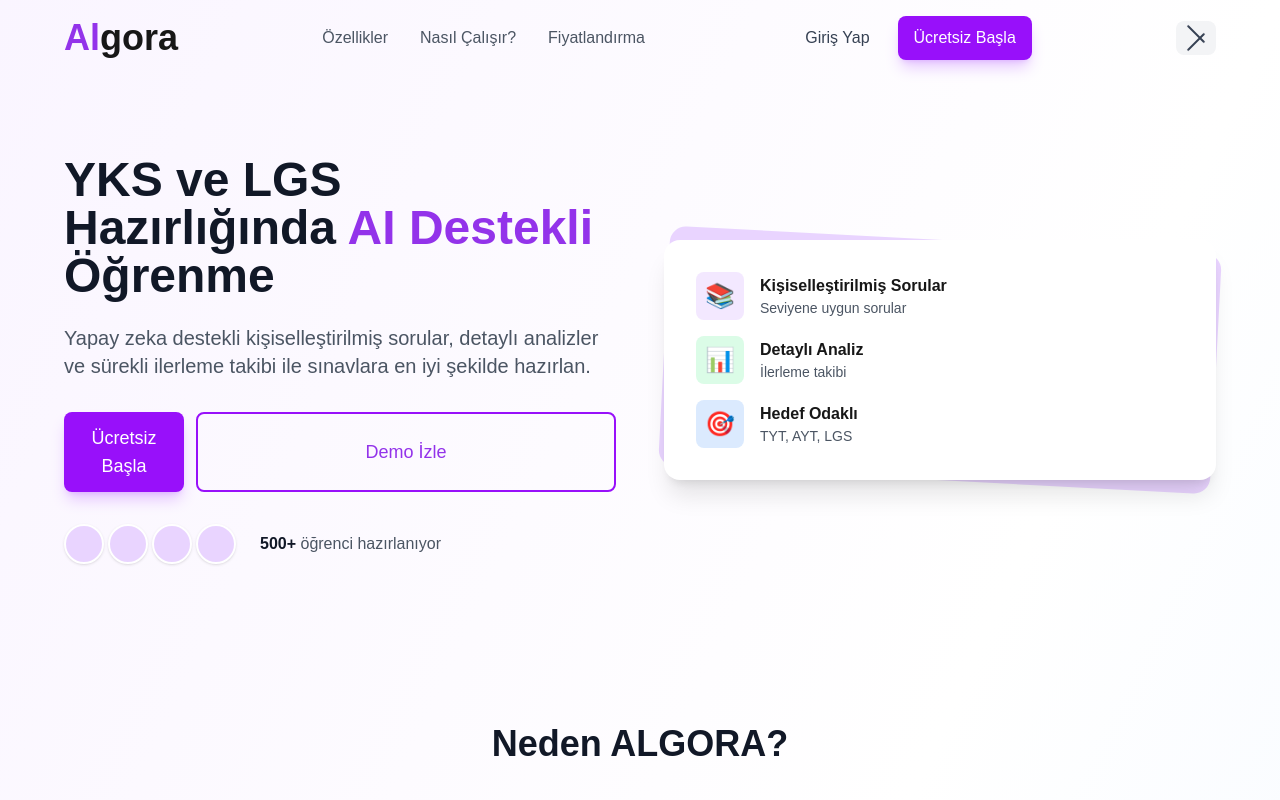
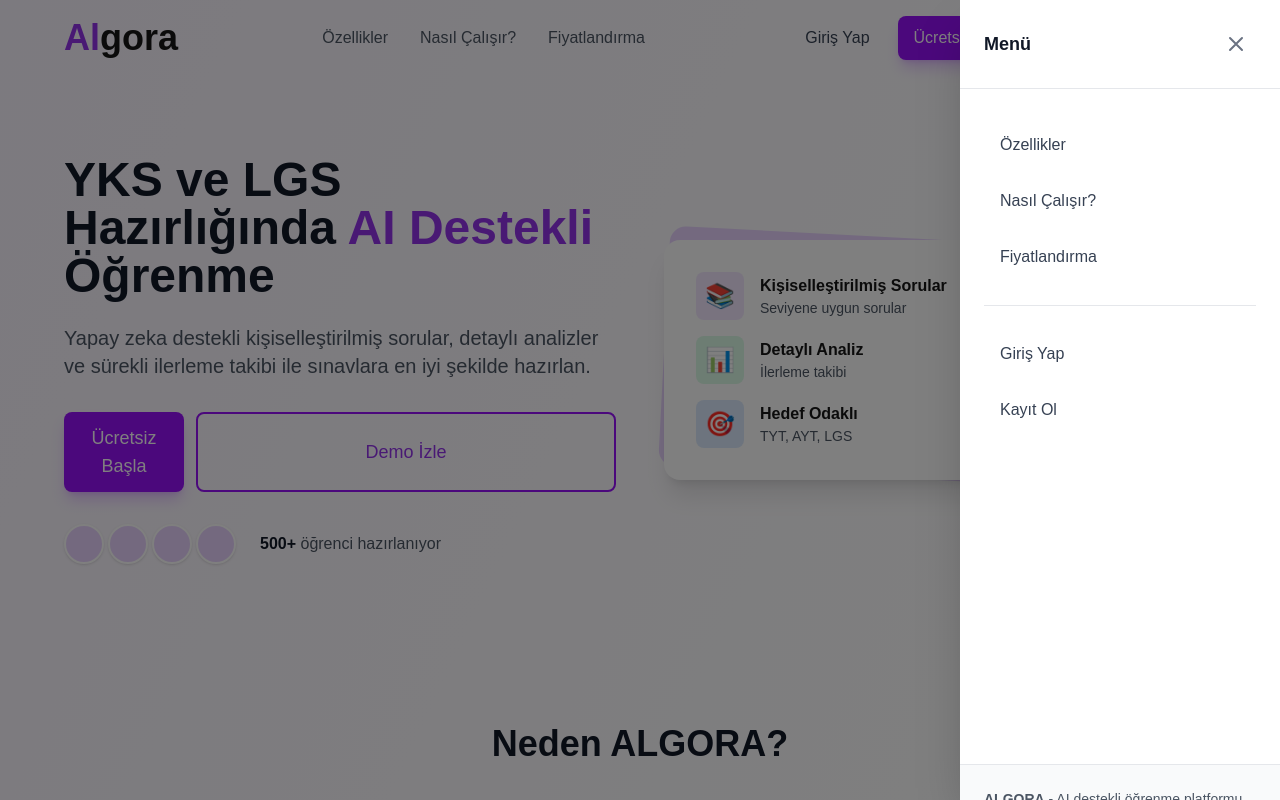
Before and after one commit to Hatice4217/ALGORA, a Next.js app: page / in a window 1280 px wide. Both pictures are taken after a click on the button "Menüyü Aç". Built offline with nearby package versions, Linux system fonts and the light colour scheme.

Commit message:
Force hide hamburger menu on desktop using !important flag
Added !important flag to md:hidden classes to ensure hamburger
button and panel are completely hidden on desktop and tablets,
overriding any CSS conflicts.

Co-Authored-By: Claude Opus 4.6 <noreply@anthropic.com>

```diff
--- a/components/MobileMenu.tsx
+++ b/components/MobileMenu.tsx
@@ -52,7 +52,7 @@ export function MobileMenu({ isOpen, onClose }: MobileMenuProps) {
     <>
       {/* Backdrop */}
       <div
-        className={`fixed inset-0 bg-black/50 z-40 transition-opacity duration-300 md:hidden gpu-accel will-change-opacity ${
+        className={`fixed inset-0 bg-black/50 z-40 transition-opacity duration-300 !md:hidden gpu-accel will-change-opacity ${
           isOpen ? 'opacity-100' : 'opacity-0 pointer-events-none'
         }`}
         onClick={onClose}
@@ -60,7 +60,7 @@ export function MobileMenu({ isOpen, onClose }: MobileMenuProps) {
 
       {/* Mobile Menu Panel */}
       <div
-        className={`md:hidden fixed top-0 right-0 h-full w-80 max-w-[85vw] bg-white z-50 transform transition-transform duration-300 ease-in-out shadow-2xl gpu-accel will-change-transform ${
+        className={`!md:hidden fixed top-0 right-0 h-full w-80 max-w-[85vw] bg-white z-50 transform transition-transform duration-300 ease-in-out shadow-2xl gpu-accel will-change-transform ${
           isOpen ? 'translate-x-0' : 'translate-x-full'
         }`}
       >
@@ -192,7 +192,7 @@ export function HamburgerButton({ onClick, isOpen }: { onClick: () => void; isOp
   return (
     <button
       onClick={onClick}
-      className={`flex md:hidden flex-col items-center justify-center gap-1.5 p-2 rounded-lg transition-all hover:bg-gray-100 gpu-accel will-change-shadow ${
+      className={`!md:hidden !flex flex-col items-center justify-center gap-1.5 p-2 rounded-lg transition-all hover:bg-gray-100 gpu-accel will-change-shadow ${
         isOpen ? 'bg-gray-100' : ''
       }`}
       aria-label={isOpen ? 'Menüyü Kapat' : 'Menüyü Aç'}
```
